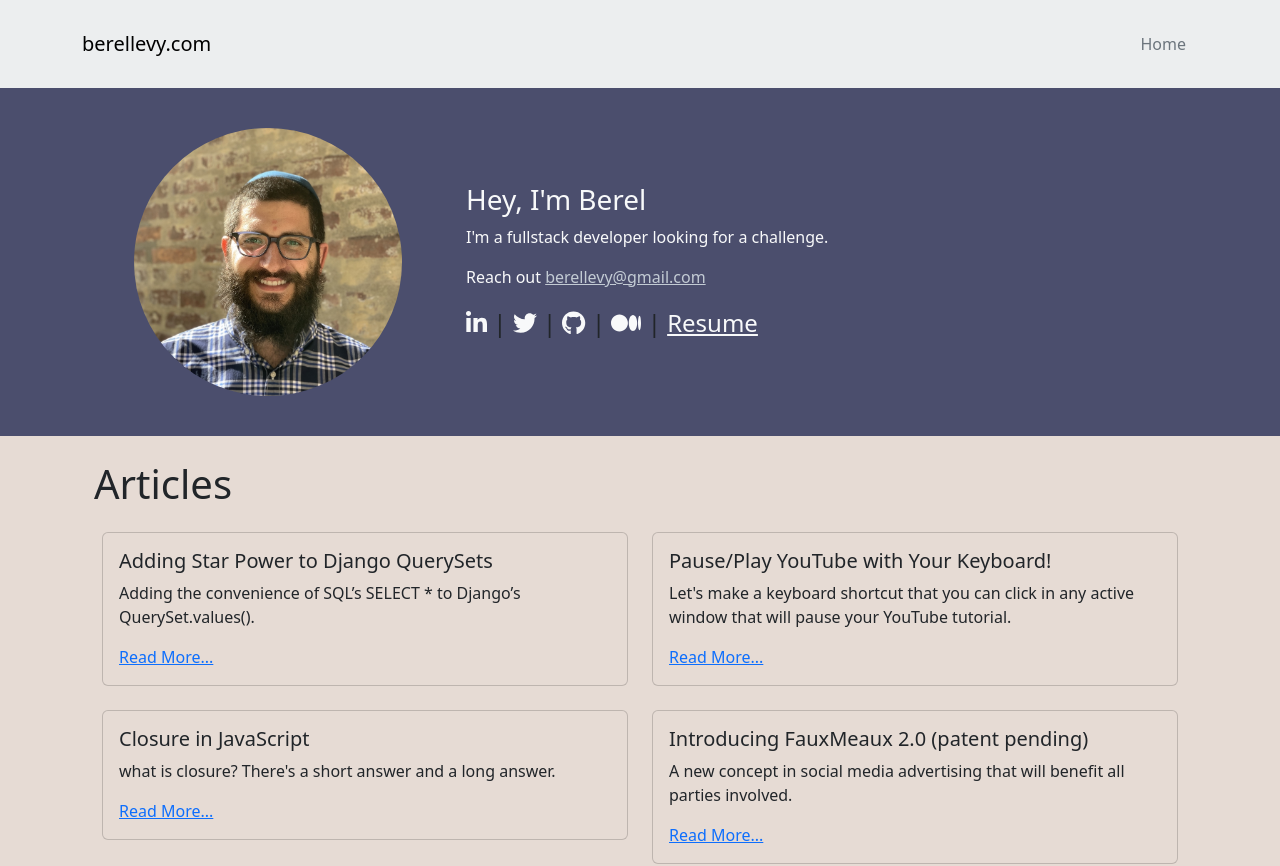
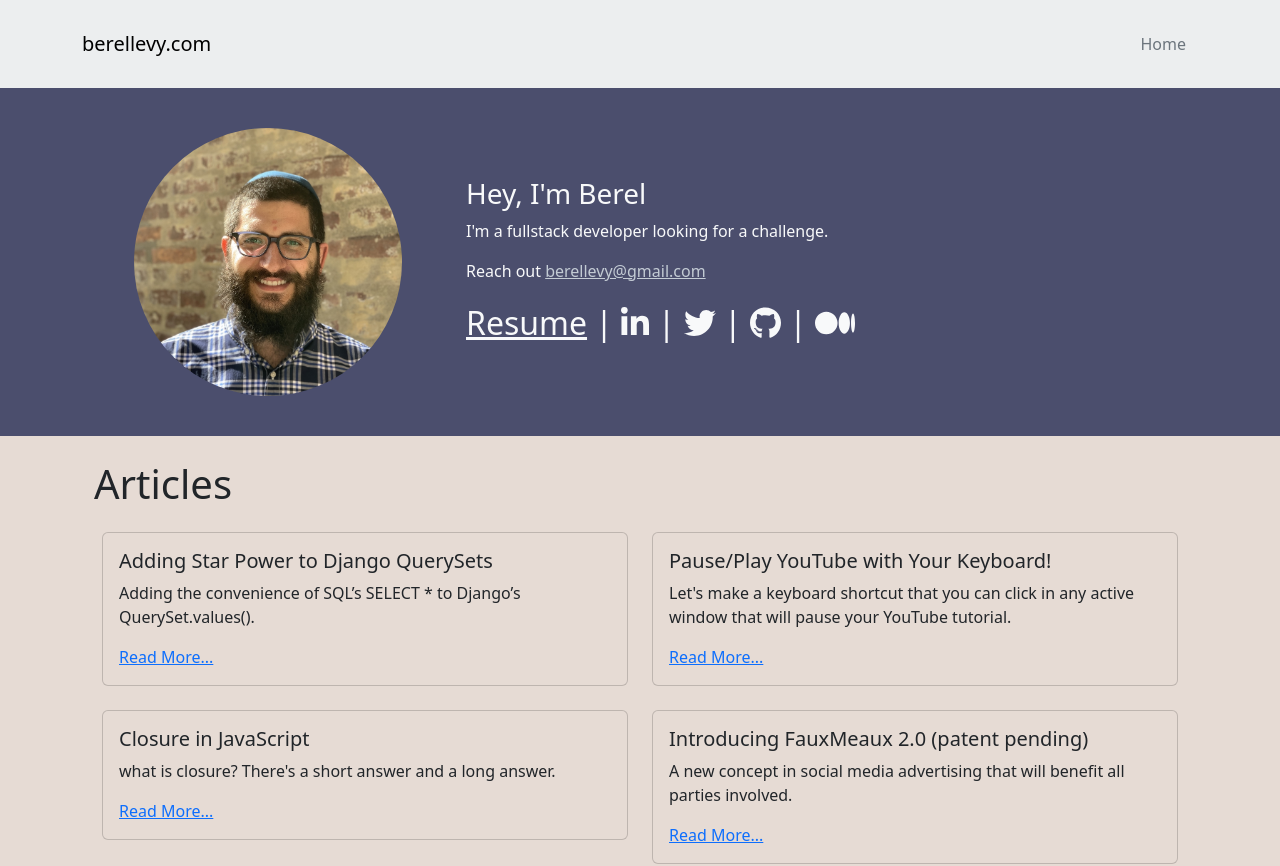
Before and after one commit to berellevy/my_react_site, a React (Create React App) app: page / in a window 1280 px wide. Shown: the top 866 px of the page. Built offline with nearby package versions, Linux system fonts and the light colour scheme.

Commit message:
larger font and move resume up

```diff
--- a/src/Pages/Home.js
+++ b/src/Pages/Home.js
@@ -28,7 +28,9 @@ const Home = () => {
                 <h3>Hey, I'm Berel</h3>
                 <p>I'm a fullstack developer looking for a challenge.</p>
                 <p>Reach out <a style={{color: "#C3CBD4"}} href="mailto:berellevy@gmail.com">berellevy@gmail.com</a></p>
-                <div className='fs-4 text-dark'><LinkedInLink /> | <TwitterLink/> | <GithubLink /> | <MediumLink /> | <ResumeLink /></div>
+                <div className='fs-2'>
+                <ResumeLink /> | <LinkedInLink /> | <TwitterLink/> | <GithubLink /> | <MediumLink />
+                </div>
             </Col>
           </Row>
         </Container>
```
